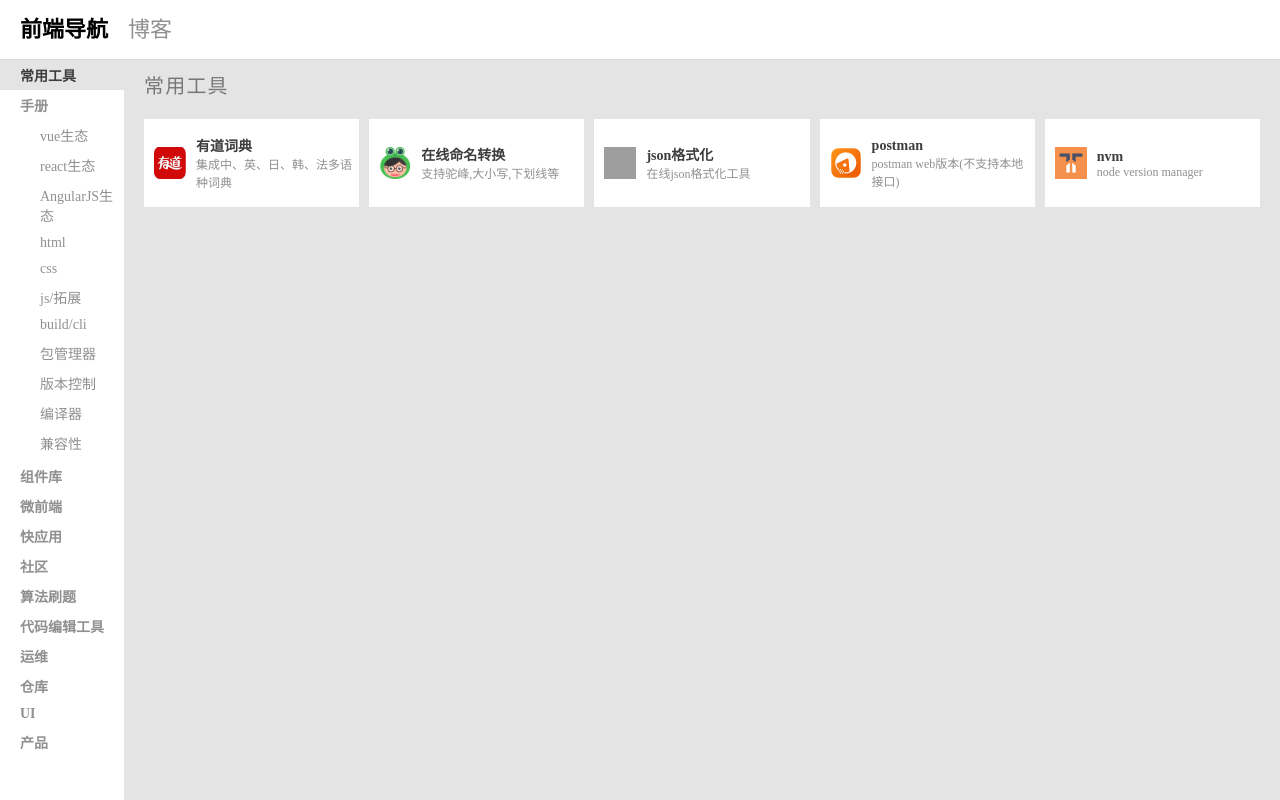
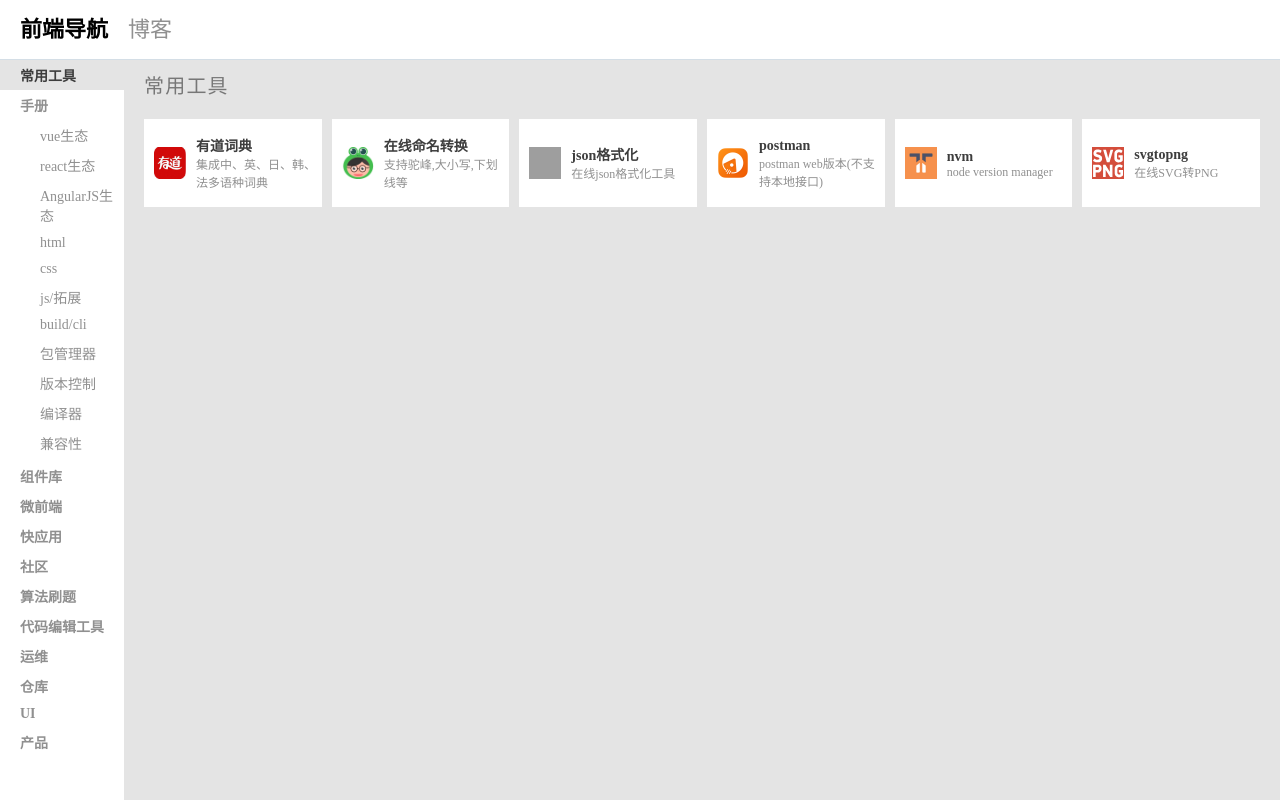
Before and after one commit to huafengThunder/frontend-util, a React app: page / in a window 1280 px wide. Built offline with nearby package versions, Linux system fonts and the light colour scheme; grey boxes are pictures that could not be loaded.

Commit message:
add content

```diff
--- a/src/static/frontend-nav/menu-data.js
+++ b/src/static/frontend-nav/menu-data.js
@@ -31,6 +31,12 @@ const data = {
         href: 'https://github.com/nvm-sh/nvm/releases',
         title: 'nvm',
         describe: 'node version manager',
+      },
+      {
+        logo: require('./imgs/common-tools/svgtopng.svg'),
+        href: 'https://svgtopng.com/zh/',
+        title: 'svgtopng',
+        describe: '在线SVG转PNG',
       },
     ],
   },
```
Also changed, not shown: src/static/frontend-nav/imgs/common-tools/svgtopng.svg (added).
